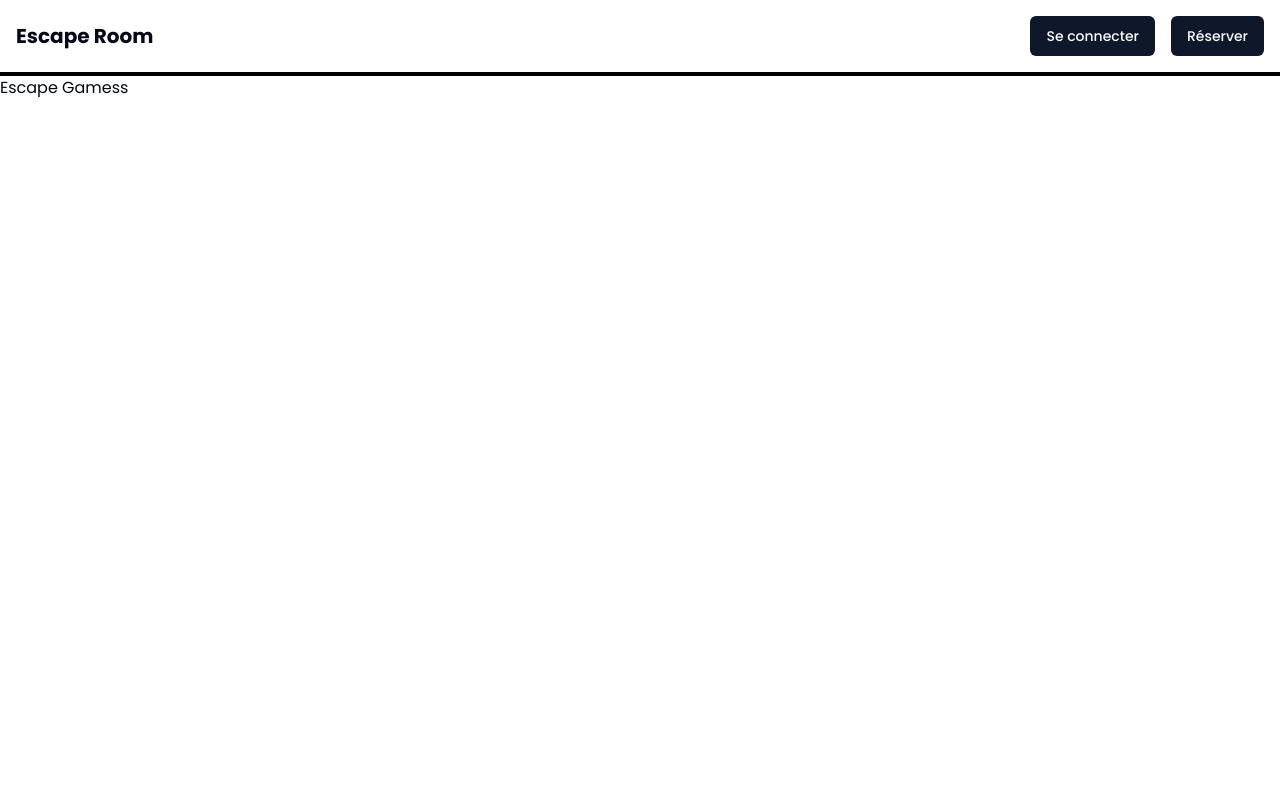
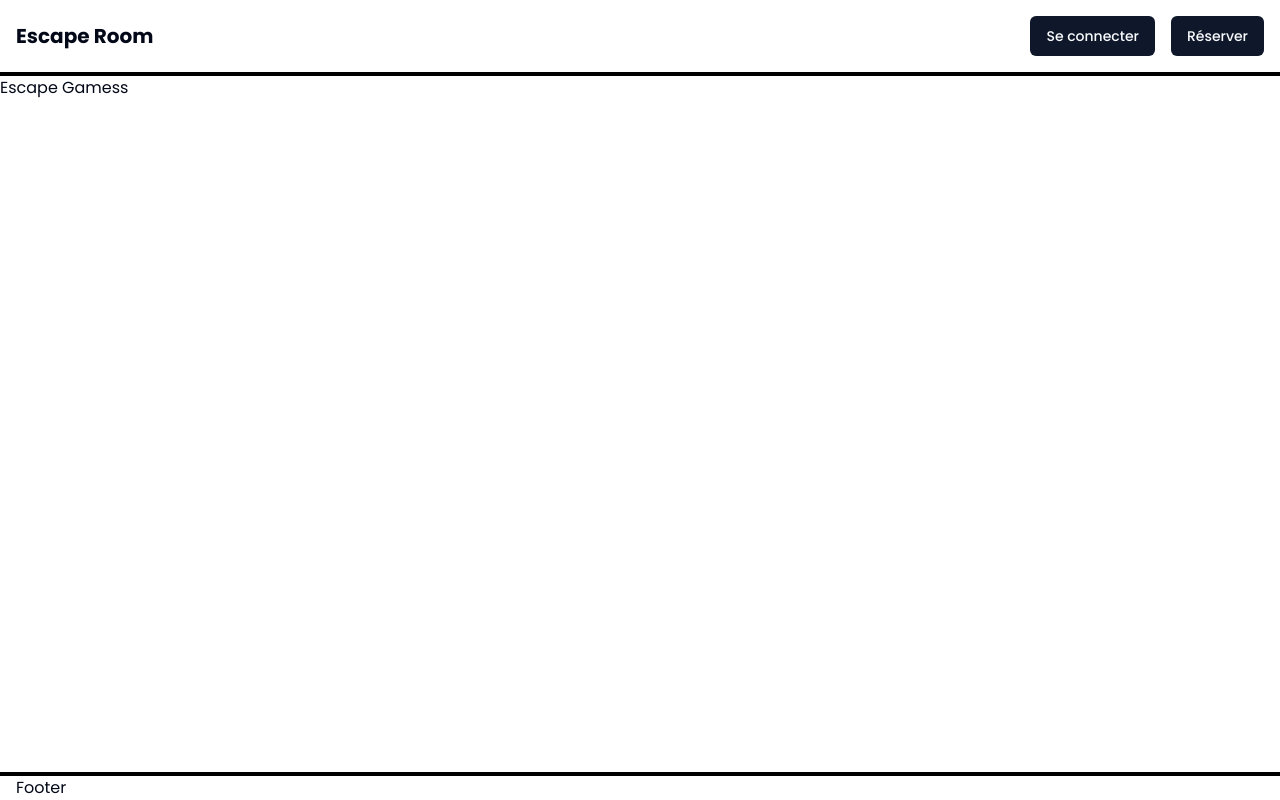
Before and after one commit to SebastienLaurentt/Escape-Game, a Next.js app: page / in a window 1280 px wide. Built offline with nearby package versions, Linux system fonts and the light colour scheme; no server answers.

Commit message:
update css and import footer in layout

```diff
--- a/app/(root)/layout.tsx
+++ b/app/(root)/layout.tsx
@@ -1,3 +1,4 @@
+import Footer from "@/components/shared/Footer";
 import Header from "@/components/shared/Header";
 
 export default function RootLayout({
@@ -6,9 +7,10 @@ export default function RootLayout({
   children: React.ReactNode;
 }>) {
   return (
-    <div>
+    <div className="flex h-screen flex-col">
       <Header />
       <main className="flex-1" >{children}</main>
+      <Footer />
     </div>
 
   );
--- a/components/shared/Footer.tsx
+++ b/components/shared/Footer.tsx
@@ -2,7 +2,7 @@ import React from 'react'
 
 const Footer = () => {
   return (
-    <footer className='w-full px-4 mx-auto'>Footer</footer>
+    <footer className='w-full px-4 mx-auto border-t-4 border-black'>Footer</footer>
   )
 }
 
```
